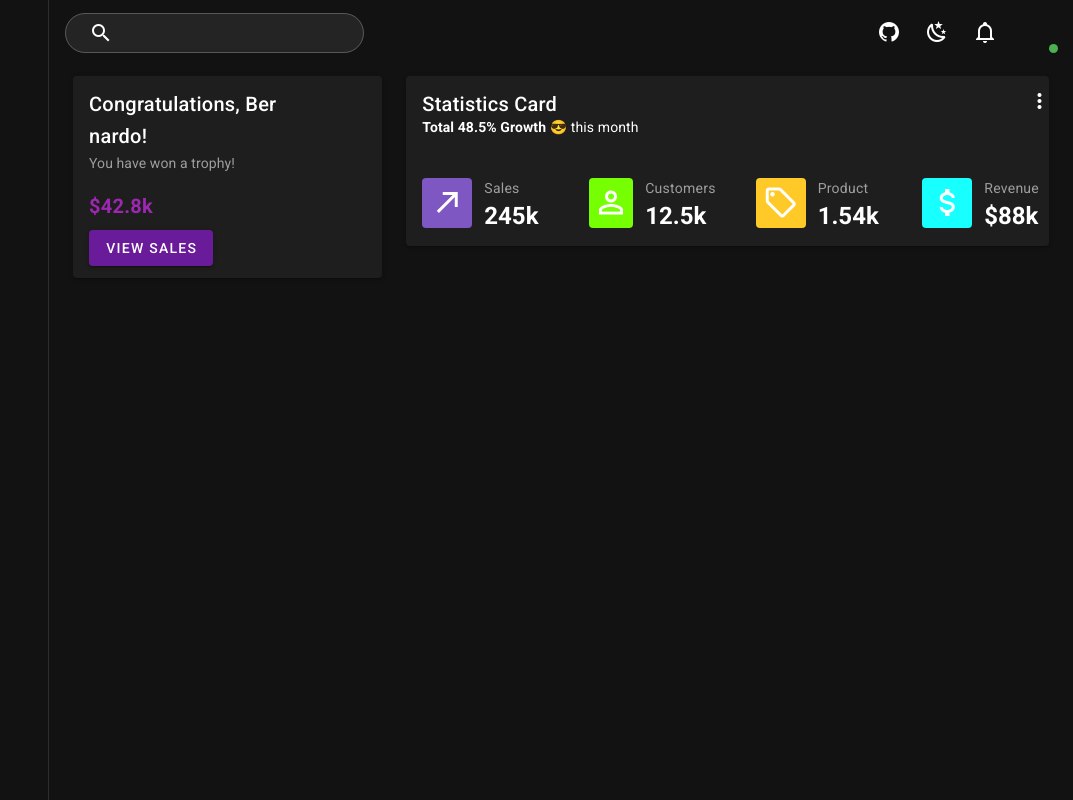
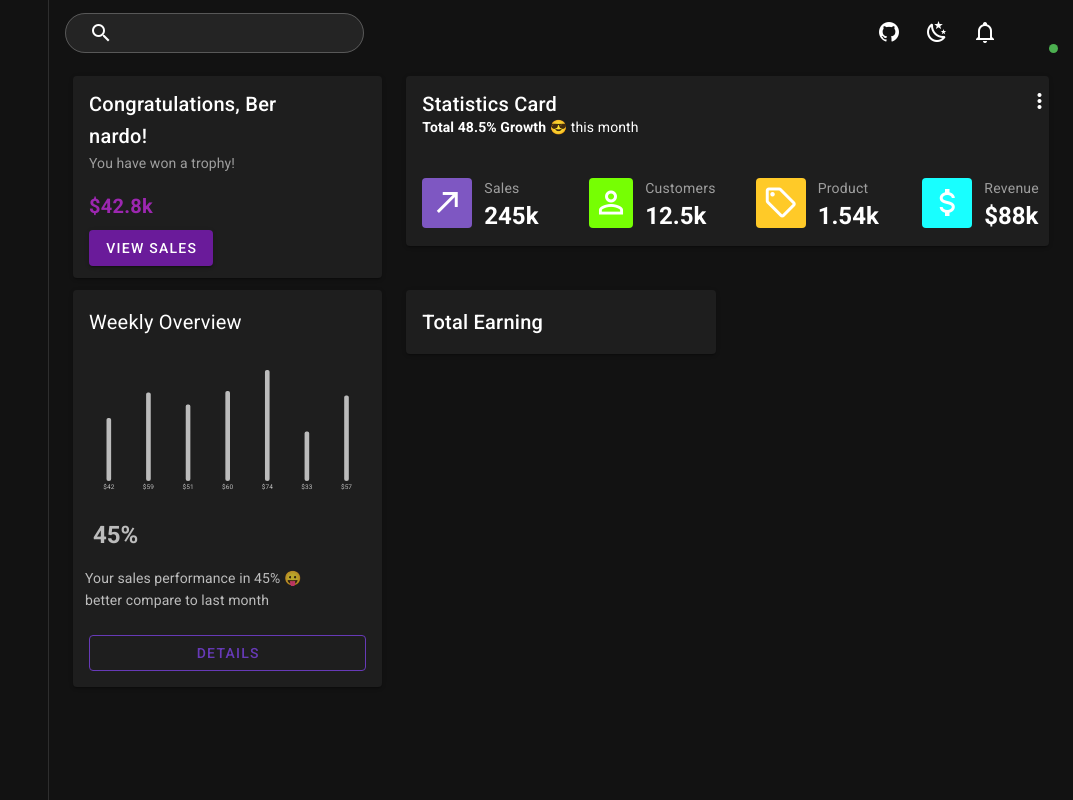
Before and after one commit to BerPGR/nuxt-vuetify-materio-dashboard, a Nuxt app: page / in a window 1280 px wide. Shown: the whole page, without its empty margins (207-1280 px from the left). Built offline with nearby package versions, Linux system fonts and the light colour scheme.

Commit message:
Weekly overview card

```diff
--- a/pages/index.vue
+++ b/pages/index.vue
@@ -51,15 +51,38 @@
                     </v-sheet>
                     <div class="d-flex flex-column ml-3">
                       <p class="mb-0 body-2 grey--text">{{ item.title }}</p>
-                      <h2 class="">{{ item.subtitle }}</h2>
+                      <h2>{{ item.subtitle }}</h2>
                     </div>
                   </div>
                 </v-col>
               </v-row>
+            </v-card>
+          </v-col>
 
+          <v-col cols="12" sm="4">
+            <v-card>
+                <v-card-title class="font-weight-regular">Weekly Overview</v-card-title>
+              <v-card-text>
+                <v-sparkline class="mt-4" line-width="5" height="120" smooth="10" :value="sparkline" color="#4d0f99" type="bar" auto-draw>
+                  <template v-slot:label="item">${{ item.value }}</template>
+                </v-sparkline>
+                <v-row align="center" class=" mt-7 d-flex align-center">
+                  <p class="text-h5 mr-4 ml-4 font-weight-bold">45%</p>
+                  <p class="ml-2">Your sales performance in 45% 😛<br /> better compare to last month</p>
+                </v-row>
+                <v-btn outlined color="deep-purple" width="100%" class="mt-5">details</v-btn>
+              </v-card-text>
 
             </v-card>
           </v-col>
+          <v-col cols="12" sm="4">
+            <v-card>
+              <v-card-title>
+                Total Earning
+              </v-card-title>
+            </v-card>
+          </v-col>
+
         </v-row>
       </v-col>
     </v-row>
@@ -75,6 +98,15 @@ export default {
       {color: 'light-green accent-3', icon: 'mdi-account-outline', title: 'Customers', subtitle: '12.5k'},
       {color: 'amber lighten-1', icon: 'mdi-tag-outline', title: 'Product', subtitle: '1.54k'},
       {color: 'cyan accent-2', icon: 'mdi-currency-usd', title: 'Revenue', subtitle: '$88k'},
+    ],
+    sparkline: [
+      42,
+      59,
+      51,
+      60,
+      74,
+      33,
+      57
     ]
   }),
 }
```
